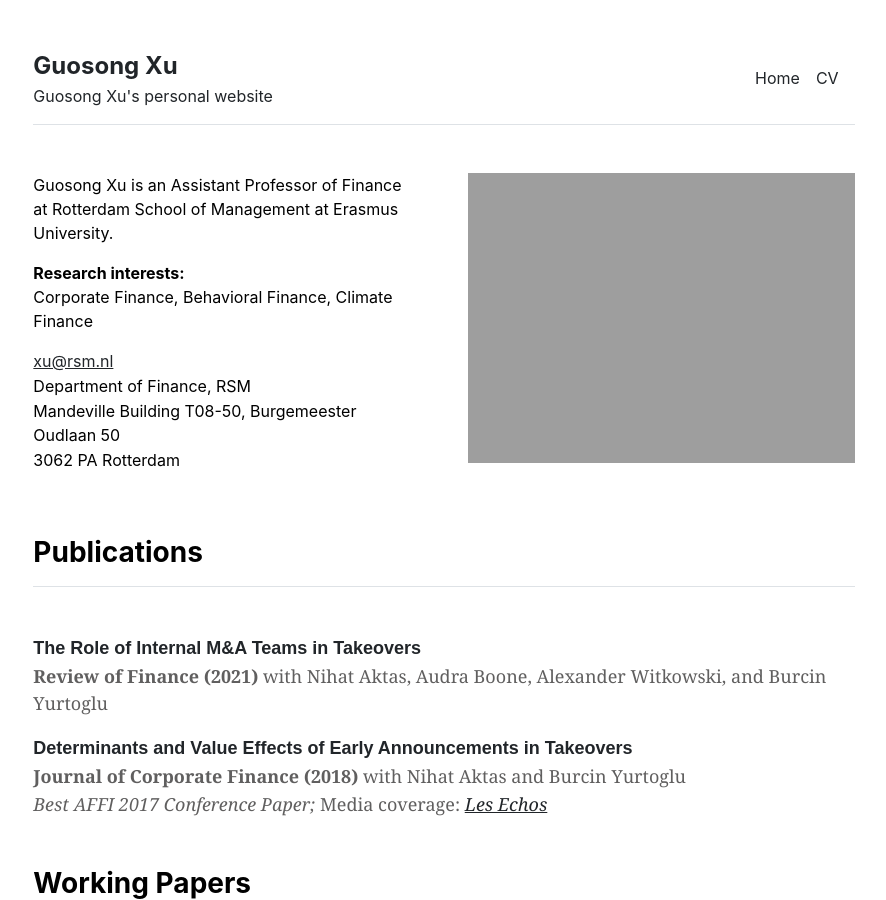
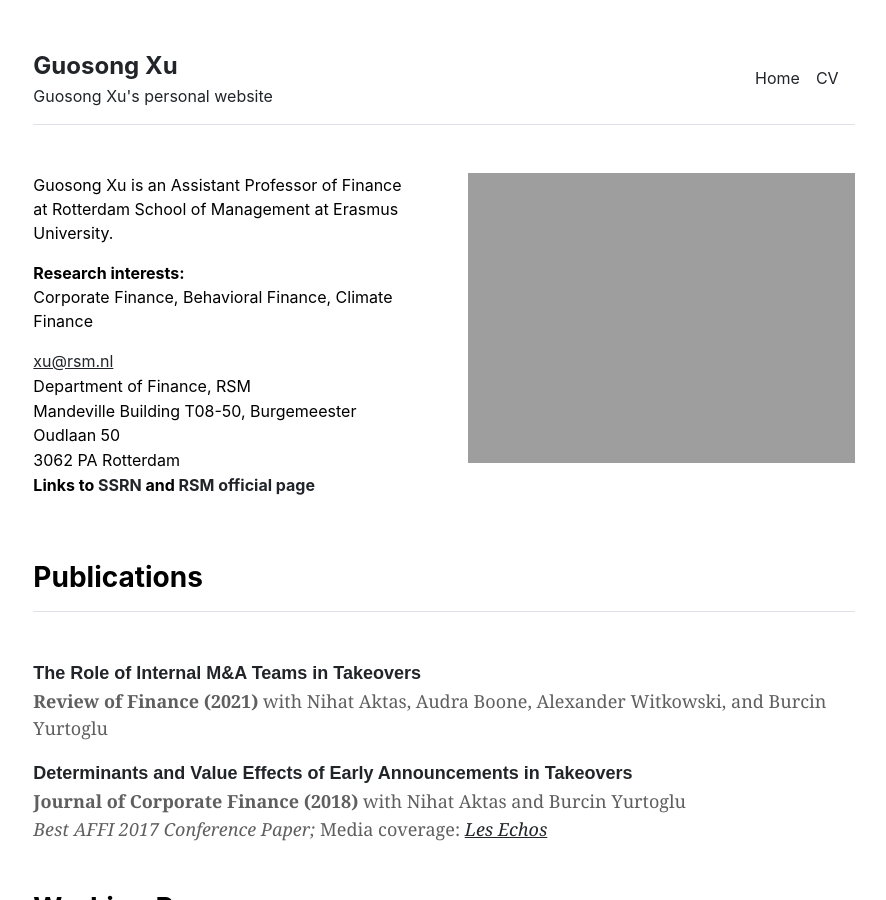
Before and after one commit to guosongxu/guosongxu.github.io, a Jekyll site: the page built from index.md, in a window 1280 px wide and 900 px high. Shown: the whole window, without its empty margins (196-1082 px from the left). Built offline with Jekyll 4.4.1, drawn with Linux system fonts in a browser that asks for light colours.

Commit message:
Update index.md

```diff
--- a/index.md
+++ b/index.md
@@ -12,3 +12,5 @@
 <p style="margin-bottom:1px">Department of Finance, RSM</p>
 <p style="margin-bottom:1px">Mandeville Building T08-50, Burgemeester Oudlaan 50</p>
 <p style="margin-bottom:1px">3062 PA Rotterdam</p>
+
+<p style="margin-bottom:1px"><strong> Links to <a href="https://papers.ssrn.com/sol3/cf_dev/AbsByAuth.cfm?per_id=2291312" target="_blank" rel="noreferrer noopener" aria-label=" (opens in a new tab)" style="text-decoration:none;">SSRN</a> and <a rel="noreferrer noopener" href="https://www.rsm.nl/people/guosong-xu/" target="_blank" style="text-decoration:none;">RSM official page</a></strong></p>
```
